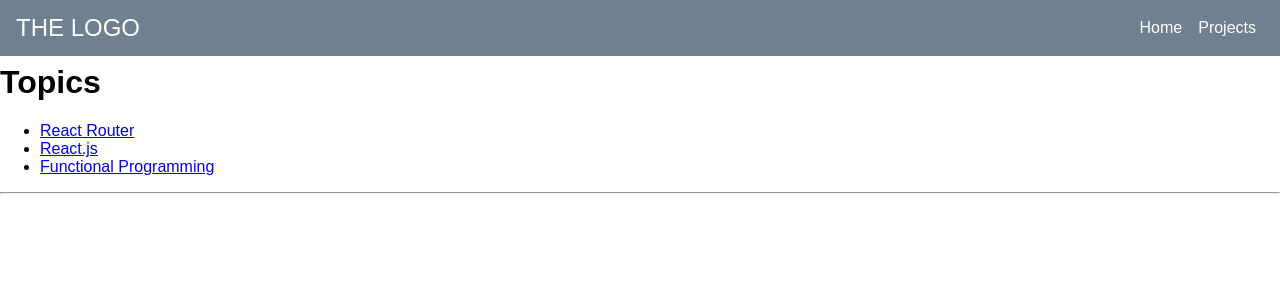
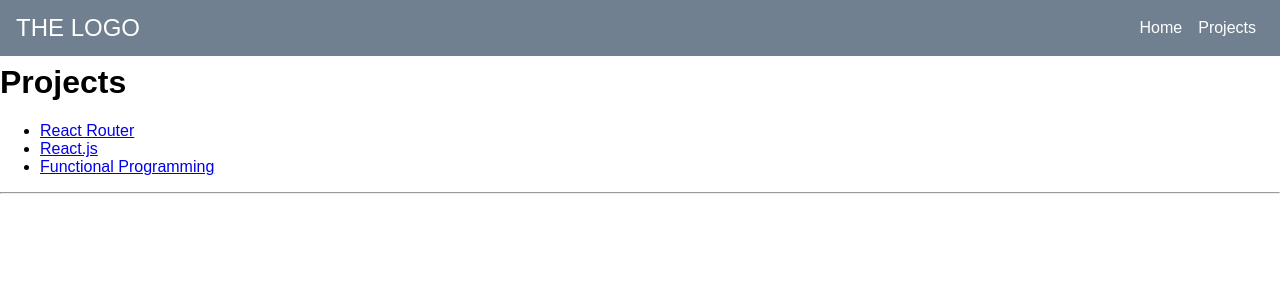
Before and after one commit to jamesanderegg/react_navbar, a React (Create React App) app in the folder my_app/: page /projects in a window 1280 px wide. Shown: the top 300 px of the page. Built offline with nearby package versions, Linux system fonts and the light colour scheme.

Commit message:
succesfully moved all the project tools over to its own folder and out of the main App.js file

```diff
--- a/my_app/src/App.js
+++ b/my_app/src/App.js
@@ -9,67 +9,10 @@ import {
 import Toolbar from './components/Toolbar/Toolbar'
 import SidePanel from './components/SidePanel/SidePanel'
 import Backdrop from './components/Backdrop/Backdrop'
-import projects from './topics'
+import projects from './components/Projects/topics'
 
-// const projects = [
-//   {
-//     name: 'React Router',
-//     id: 'react-router',
-//     description: 'Declarative, component based routing for React',
-//     resources: [
-//       {
-//         name: 'URL Parameters',
-//         id: 'url-parameters',
-//         description: "URL parameters are parameters whose values are set dynamically in a page's URL. This allows a route to render the same component while passing that component the dynamic portion of the URL so it can change based off of it.",
-//         url: 'https://tylermcginnis.com/react-router-url-parameters/'
-//       },
-//       {
-//         name: 'Programmatically navigate',
-//         id: 'programmatically-navigate',
-//         description: "When building an app with React Router, eventually you'll run into the question of navigating programmatically. The goal of this post is to break down the correct approaches to programmatically navigating with React Router.",
-//         url: 'https://tylermcginnis.com/react-router-programmatically-navigate/'
-//       }
-//     ]
-//   },
-//   {
-//     name: 'React.js',
-//     id: 'reactjs',
-//     description: 'A JavaScript library for building user interfaces',
-//     resources: [
-//       {
-//         name: 'React Lifecycle Events',
-//         id: 'react-lifecycle',
-//         description: "React Lifecycle events allow you to tie into specific phases of a component's life cycle",
-//         url: 'https://tylermcginnis.com/an-introduction-to-life-cycle-events-in-react-js/'
-//       },
-//       {
-//         name: 'React AHA Moments',
-//         id: 'react-aha',
-//         description: "A collection of 'Aha' moments while learning React.",
-//         url: 'https://tylermcginnis.com/react-aha-moments/'
-//       }
-//     ]
-//   },
-//   {
-//     name: 'Functional Programming',
-//     id: 'functional-programming',
-//     description: 'In computer science, functional programming is a programming paradigm—a style of building the structure and elements of computer programs—that treats computation as the evaluation of mathematical functions and avoids changing-state and mutable data.',
-//     resources: [
-//       {
-//         name: 'Imperative vs Declarative programming',
-//         id: 'imperative-declarative',
-//         description: 'A guide to understanding the difference between Imperative and Declarative programming.',
-//         url: 'https://tylermcginnis.com/imperative-vs-declarative-programming/'
-//       },
-//       {
-//         name: 'Building User Interfaces with Pure Functions and Function Composition',
-//         id: 'fn-composition',
-//         description: 'A guide to building UI with pure functions and function composition in React',
-//         url: 'https://tylermcginnis.com/building-user-interfaces-with-pure-functions-and-function-composition-in-react-js/'
-//       }
-//     ]
-//   }
-// ]
+import Projects from './components/Projects/Projects'
+
 
 function Resource ( {match} ) {
   const topic = projects.find(({ id}) => id === match.params.topicId)
@@ -85,28 +28,28 @@ function Resource ( {match} ) {
     </div>
   )
 }
-function Project ( {match}) {
-  const topic = projects.find(( {id}) => id === match.params.topicId)
+// function Project ( {match}) {
+//   const topic = projects.find(( {id}) => id === match.params.topicId)
 
-  return (
-    <div>
-      <h2>{topic.name}</h2>
-      <p>{topic.description}</p>
-        <ul>
-          {topic.resources.map((sub) => (
-            <li key={sub.id}>
-              <Link to={`${match.url}/${sub.id}`}>
-              {sub.name}
-              </Link>
-            </li>
-          ))}
-        </ul>
+//   return (
+//     <div>
+//       <h2>{topic.name}</h2>
+//       <p>{topic.description}</p>
+//         <ul>
+//           {topic.resources.map((sub) => (
+//             <li key={sub.id}>
+//               <Link to={`${match.url}/${sub.id}`}>
+//               {sub.name}
+//               </Link>
+//             </li>
+//           ))}
+//         </ul>
 
-        <hr />
-        <Route path={`{${match.path}/}:subId`} component={Resource} />
-    </div>
-  )
-}
+//         <hr />
+//         <Route path={`{${match.path}/}:subId`} component={Resource} />
+//     </div>
+//   )
+// }
 function Home () {
 
   return (
@@ -116,24 +59,24 @@ function Home () {
   )
 }
 
-function Topics ({match}) {
-  return (
-    <div>
-      <h1>Topics</h1>
-      <ul>
-        {projects.map(({ name, id }) => (
-          <li key={id}>
-            <Link to={`${match.url}/${id}`}>{name}</Link>
-          </li>
-        ))}
-      </ul>
+// function Projects ({match}) {
+//   return (
+//     <div>
+//       <h1>Projects</h1>
+//       <ul>
+//         {projects.map(({ name, id }) => (
+//           <li key={id}>
+//             <Link to={`${match.url}/${id}`}>{name}</Link>
+//           </li>
+//         ))}
+//       </ul>
 
-      <hr />
+//       <hr />
 
-      <Route path={`${match.path}/:topicId`} component={Project} />
-    </div>
-  )
-}
+//       <Route path={`${match.path}/:topicId`} component={Project} />
+//     </div>
+//   )
+// }
 
 class App extends Component {
   state = {
@@ -165,7 +108,7 @@ class App extends Component {
           {backdrop}
           <main style={{ marginTop: '64px' }}>
             <Route exact path='/' component={Home} />
-            <Route path='/projects' component={Topics} />
+            <Route path='/projects' component={Projects} />
           </main>
         </div>
       </Router>
--- /dev/null
+++ b/my_app/src/components/Projects/Projects.js
@@ -0,0 +1,68 @@
+import React from 'react';
+
+import {
+  BrowserRouter as Router,
+  Link,
+  Route // for later
+} from 'react-router-dom'
+
+import projects from './topics'
+
+function Resource ( {match} ) {
+    const topic = projects.find(({ id}) => id === match.params.topicId)
+    .resources.find(({id}) => id === match.params.subId)
+
+    return (
+      <div>
+        <h3>
+          {topic.name}
+        </h3>
+        <p>{topic.description}</p>
+        <a href ={topic.url}> More Info</a>
+      </div>
+    )
+  }
+
+function Project ( {match}) {
+    const topic = projects.find(( {id}) => id === match.params.topicId)
+
+    return (
+      <div>
+        <h2>{topic.name}</h2>
+        <p>{topic.description}</p>
+          <ul>
+            {topic.resources.map((sub) => (
+              <li key={sub.id}>
+                <Link to={`${match.url}/${sub.id}`}>
+                {sub.name}
+                </Link>
+              </li>
+            ))}
+          </ul>
+
+          <hr />
+          <Route path={`{${match.path}/}:subId`} component={Resource} />
+      </div>
+    )
+  }
+
+function Projects ({match}) {
+    return (
+      <div>
+        <h1>Projects</h1>
+        <ul>
+          {projects.map(({ name, id }) => (
+            <li key={id}>
+              <Link to={`${match.url}/${id}`}>{name}</Link>
+            </li>
+          ))}
+        </ul>
+
+        <hr />
+
+        <Route path={`${match.path}/:topicId`} component={Project} />
+      </div>
+    )
+  }
+
+  export default Projects;
```
Also changed, not shown: my_app/src/components/Projects/topics.js (renamed from my_app/src/topics.js).
